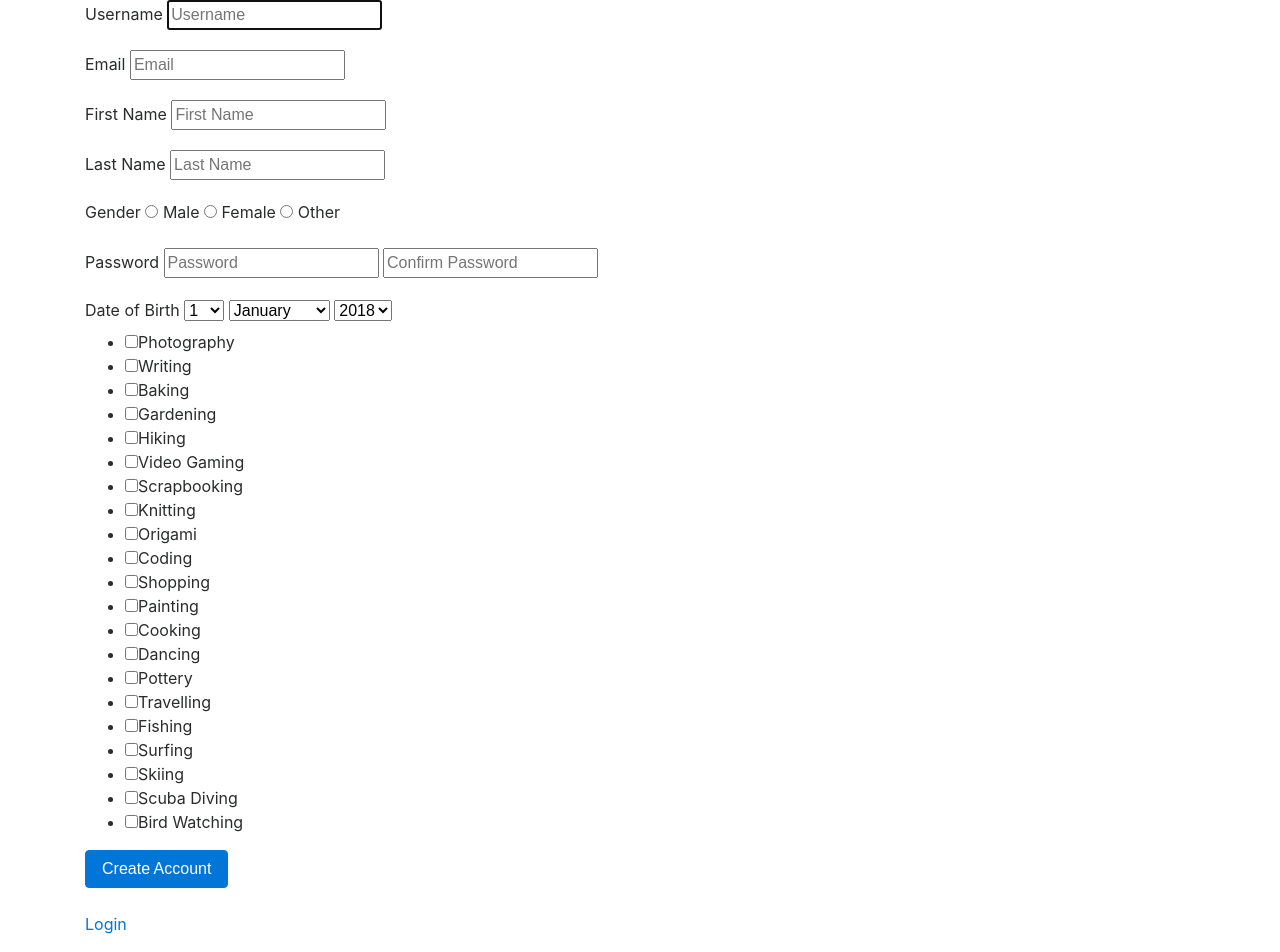
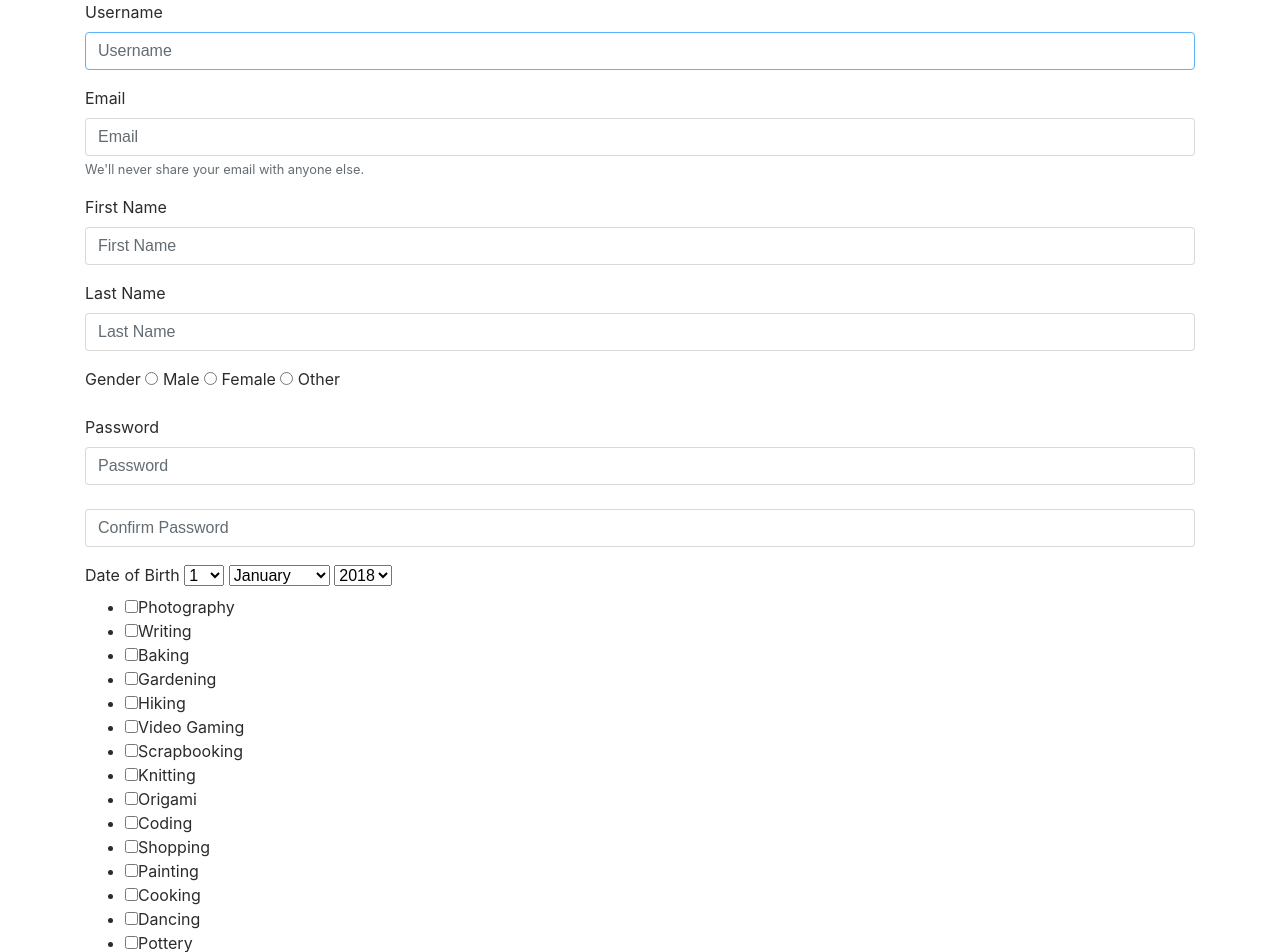
Before and after one commit to VijaySGill/matching-app, a Django app: page /matchingapp/register/ in a window 1280 px wide. Shown: the top 952 px of the page. Run offline with Django 3.2, Linux system fonts and the light colour scheme; data comes from the database, SQL or seed files in the repository; some libraries are stand-ins or nearby versions.

Commit message:
Fixed rest of Bootstrap

```diff
--- a/matchingapp/templates/matchingapp/login.html
+++ b/matchingapp/templates/matchingapp/login.html
@@ -16,11 +16,11 @@
 			<form class="login-form container">
 				<div class="form-group">
 					<label for="username">Username</label>
-        	<input class="input" id="username" type="text" name="username" placeholder="Username" autofocus/>
+        	<input class="input form-control" id="username" type="text" name="username" placeholder="Username" autofocus/>
 				</div>
 				<div class="form-group">
 					<label for="password">Password</label>
-        	<input class="input" id="password" type="password" name="password" placeholder="Password"/>
+        	<input class="input form-control" id="password" type="password" name="password" placeholder="Password"/>
 				</div>
         <br/><label id = "message" style = "display: none;"></label>
         <button class="next-button btn btn-primary" onclick='loginUser()'> Login </button>
--- a/matchingapp/templates/matchingapp/register.html
+++ b/matchingapp/templates/matchingapp/register.html
@@ -16,19 +16,20 @@
 						<form class="register-form container">
 								<div class="form-group">
 									<label for="username">Username</label>
-									<input class="input" id="username" type="text" name="username" placeholder="Username" autofocus/>
+									<input class="input form-control" id="username" type="text" name="username" placeholder="Username" autofocus/>
 								</div>
 								<div class="form-group">
 									<label for="email">Email</label>
-									<input class="input" id="email" type="text" name="email" placeholder="Email"/>
+									<input class="input form-control" id="email" type="text" name="email" placeholder="Email"/>
+									<small id="emailHelp" class="form-text text-muted">We'll never share your email with anyone else.</small>
 								</div>
 								<div class="form-group">
 									<label for="firstName">First Name</label>
-									<input class="input" id="firstName" type="text" name="firstName" placeholder="First Name"/>
+									<input class="input form-control" id="firstName" type="text" name="firstName" placeholder="First Name"/>
 								</div>
 								<div class="form-group">
 									<label for="lastName">Last Name</label>
-									<input class="input" id="lastName" type="text" name="lastName" placeholder="Last Name"/>
+									<input class="input form-control" id="lastName" type="text" name="lastName" placeholder="Last Name"/>
 								</div>
 								<div class="form-group">
 									<label for="gender">Gender</label>
@@ -38,8 +39,8 @@
 								</div>
 								<div class="form-group">
 									<label for="password">Password</label>
-                	<input class="input" id="password" type="password" name="password" placeholder="Password"/>
-                	<input class="input" id="confirmPassword" type="password" name="confirmPassword" placeholder="Confirm Password"/>
+                	<input class="input form-control" id="password" type="password" name="password" placeholder="Password"/><br/>
+                	<input class="input form-control" id="confirmPassword" type="password" name="confirmPassword" placeholder="Confirm Password"/>
 								</div>
 								<span>
 									<label>Date of Birth</label>
```
